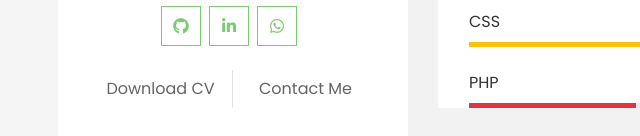
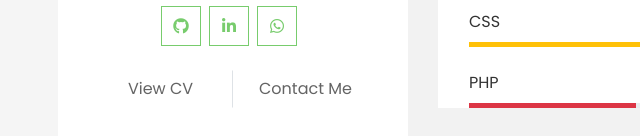
Before and after one commit to kolonel-landers/mon-portfolio, a plain HTML site: page index.html in a window 1280 px wide. Shown: the part 662-798 px from the top of the page, 12-652 px from the left. Drawn offline with nearby package versions, Linux system fonts and the light colour scheme; a web font is replaced by a local one.

Commit message:
project finished

```diff
--- a/index.html
+++ b/index.html
@@ -41,7 +41,7 @@
                         <a class="btn btn-outline-primary btn-square mr-2" href="https://wa.me/237697134368" target="_blank"><i class="fab fa-whatsapp"></i></a>
                         </div>
                     <div class="d-flex align-items-end justify-content-between">
-                        <a href="" class="btn btn-block border-right">Download CV</a>
+                        <a href="cv/MonCV.pdf" class="btn btn-block border-right" target="_blank">View CV</a>
                         <a href="#contact" class="btn btn-block btn-scroll">Contact Me</a>
                     </div>
                 </div>
@@ -50,6 +50,7 @@
                 </div>
             </div>
             <div class="content">
+
                 <!-- About Start -->
                 <div class="container bg-white py-5">
                     <div class="row px-3">
```
Also changed, not shown: test/main.test.js (deleted, +0 -4 lines), READ-ME.txt, 1 other file.
